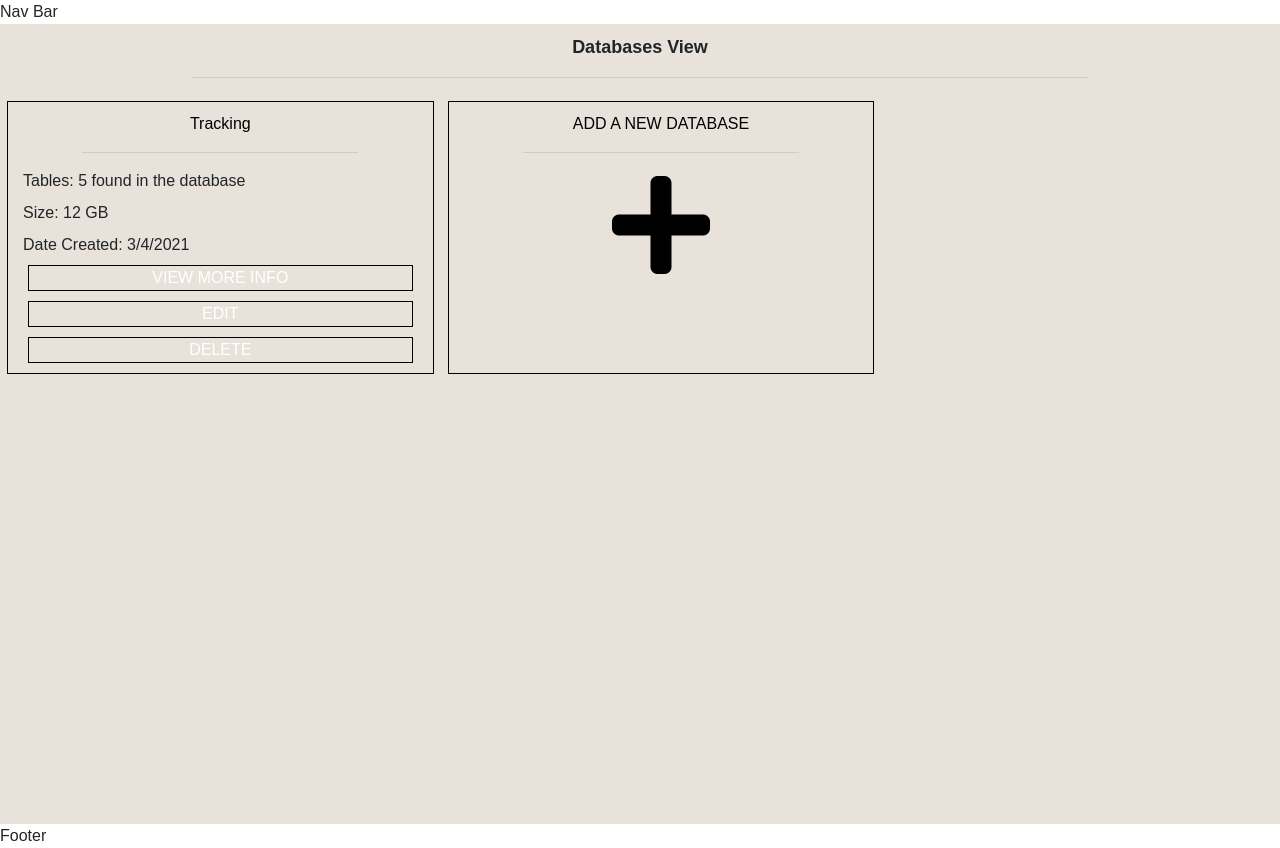
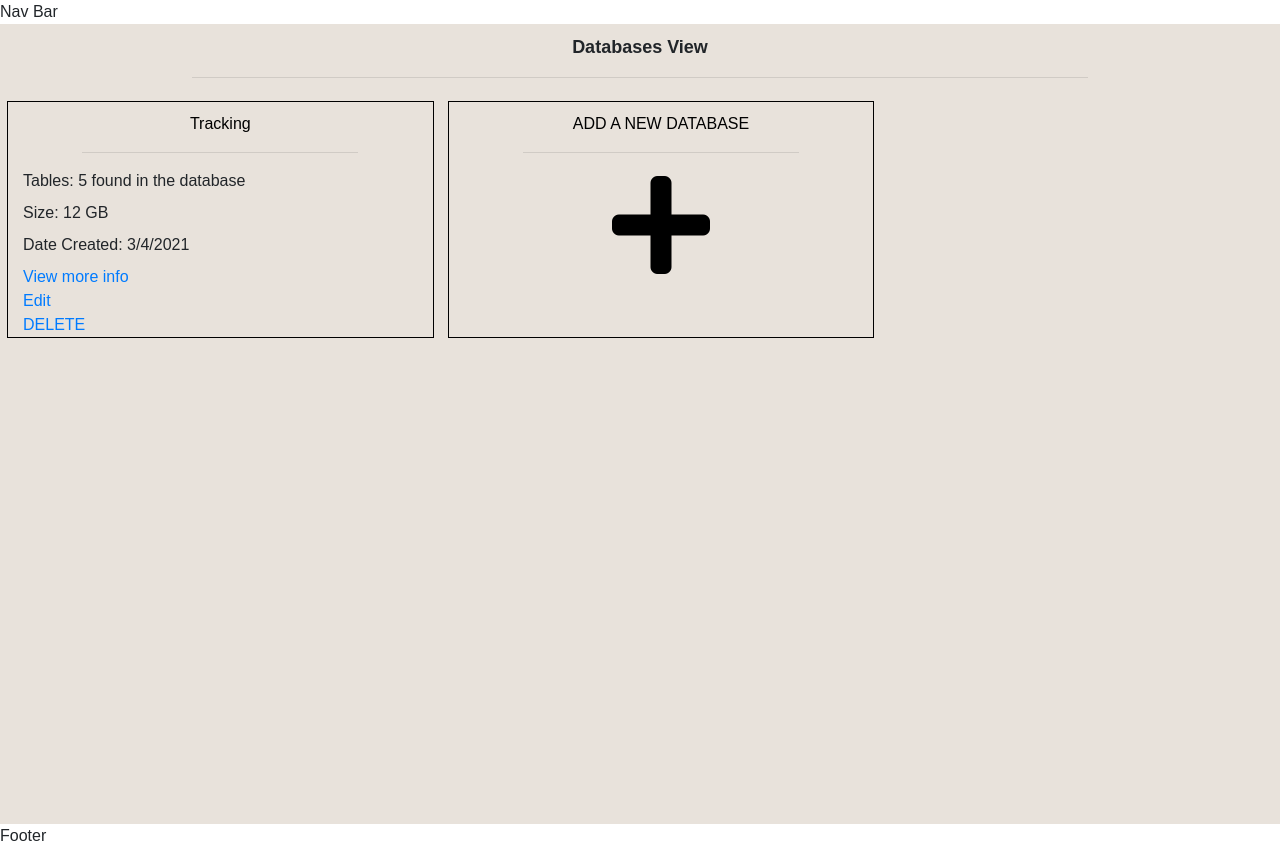
Before and after one commit to AbdulBaseetShabi/KARA, a React (Create React App) app in the folder client/: page /databases/view in a window 1280 px wide. Built offline with nearby package versions, Linux system fonts and the light colour scheme; a web font is replaced by a local one.

Commit message:
code refactor

```diff
--- a/client/src/App.css
+++ b/client/src/App.css
@@ -17,3 +17,12 @@
     margin-left: 0;
     margin-right: 0;
 }
+
+.button{
+    text-align: center;
+    position: relative;
+    border: solid 1px black;
+    margin: 0 5px 10px 5px;
+    text-transform: uppercase;
+    color: #fffffe!important;
+}
--- a/client/src/routes/home/home.css
+++ b/client/src/routes/home/home.css
@@ -12,16 +12,6 @@
     box-shadow:0px 0px 0px 9px black;
 }
 
-#login-button{
-    text-align: center;
-    position: relative;
-    border: solid 1px black;
-    margin: 0 5px 10px 5px;
-    text-transform: uppercase;
-    color: #fffffe!important;
-
-}
-
 #login-button:hover{
     cursor: pointer;
     background-color: #e8e2db;
--- a/client/src/routes/home/home.js
+++ b/client/src/routes/home/home.js
@@ -14,7 +14,7 @@ function Home(props) {
             <label className="center-label">Password</label>
             <input className="center-div"type="password"></input>
             <hr/>
-            <a href="/databases" onClick={props.changeLocation}><div id="login-button">Login</div></a>
+            <a href="/databases" onClick={props.changeLocation}><div id="login-button" className="button">Login</div></a>
         </div>
     </div>
   );
```
